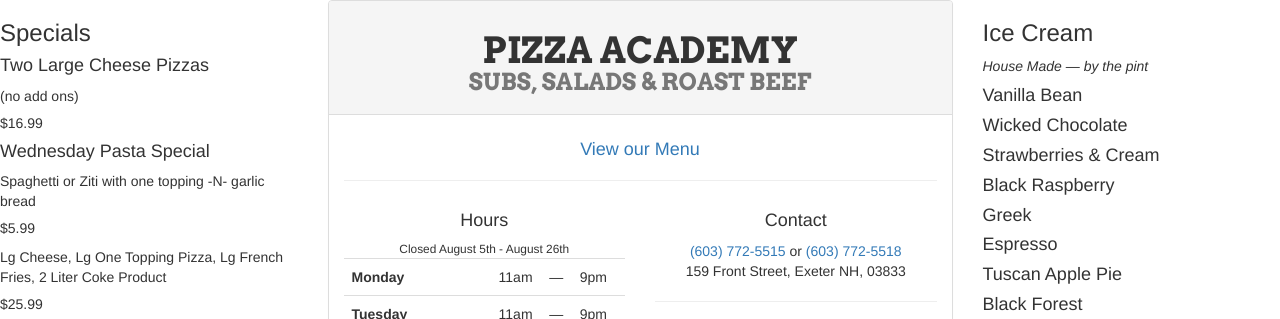
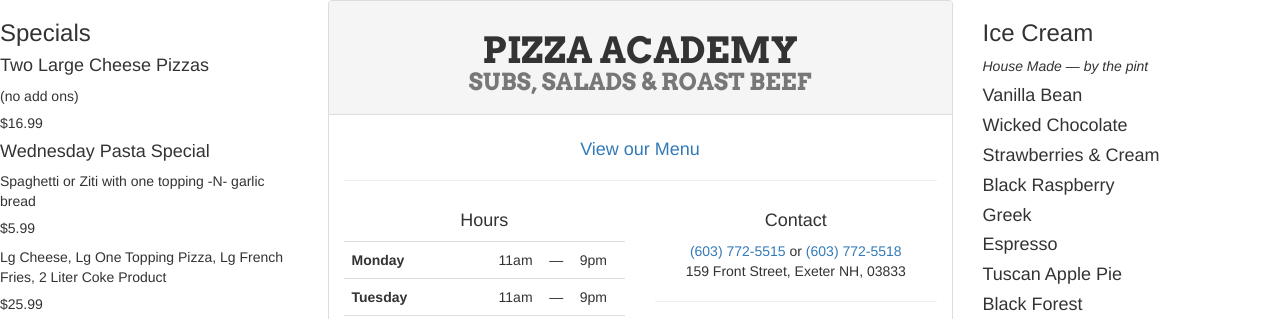
Before and after one commit to absolute413/PizzaAcademy.com, a Gatsby site: page / in a window 1280 px wide. Shown: the top 319 px of the page. Built offline with nearby package versions, Linux system fonts and the light colour scheme; Gatsby itself is replaced by a stand-in of ours; a web font is replaced by a local one.

Commit message:
Update index.js

```diff
--- a/src/components/hours/index.js
+++ b/src/components/hours/index.js
@@ -9,10 +9,6 @@
   return (
     <Fragment>
       <h4 className="text-center">Hours</h4>
-      <small className="text-center" style={{ display: 'block' }}>
-        Closed August 5th - August 26th
-      </small>
-
       <table className="table hours-table">
         <tbody>
           {hours.map((hour, idx) => (
```
